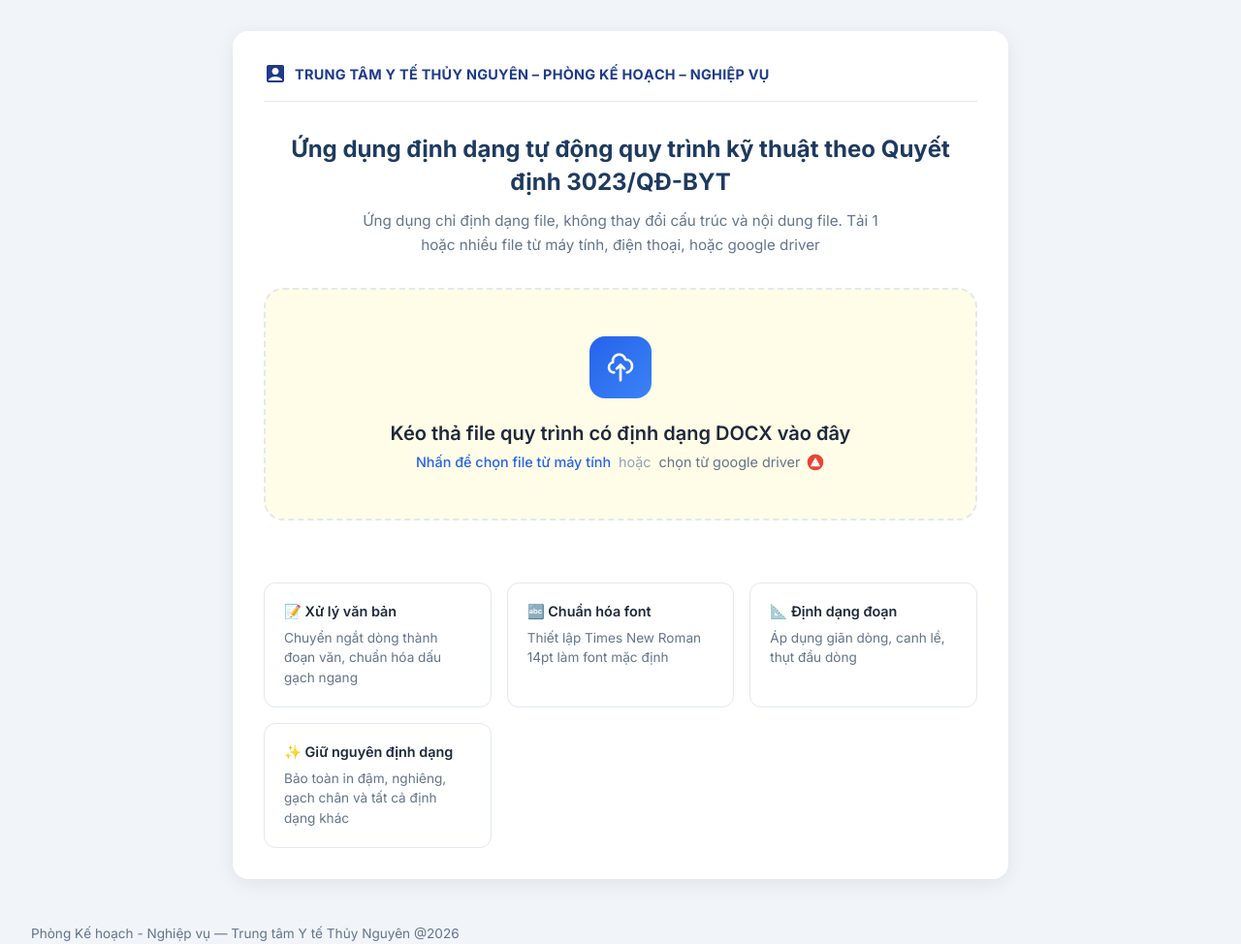
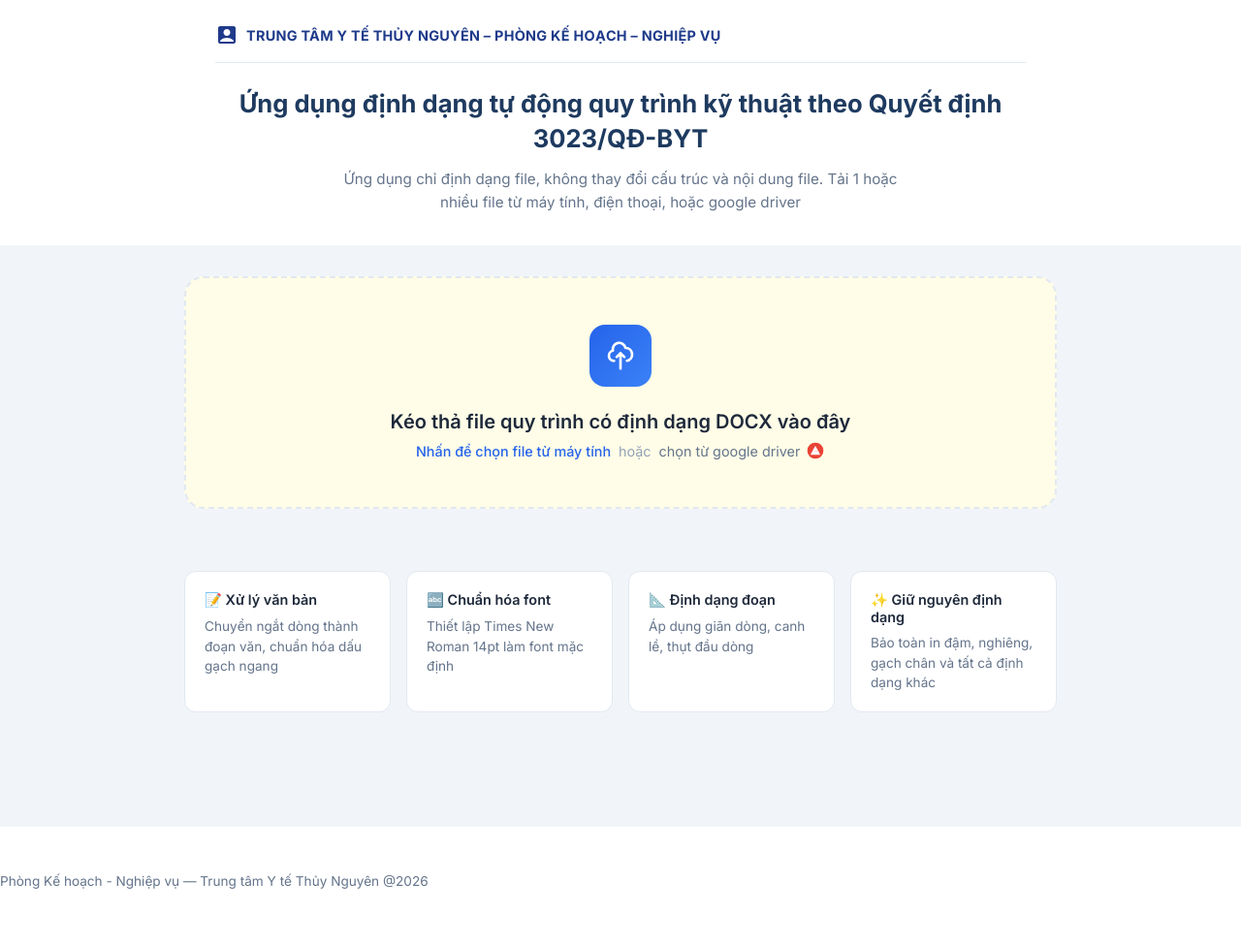
Before and after one commit to khoibmtn/format3023, a website: page public/index.html in a window 1280 px wide. Shown: the whole page at 97% size. After the commit the page ends 917 px from the top, so only its background shows below. Drawn offline with Linux system fonts and the light colour scheme.

Commit message:
UI: Full-width layout - white header section, gray content section

```diff
--- a/public/index.html
+++ b/public/index.html
@@ -34,19 +34,31 @@
 
     body {
       font-family: 'Inter', -apple-system, BlinkMacSystemFont, sans-serif;
-      background: #f1f5f9;
+      background: white;
       color: var(--text-primary);
       min-height: 100vh;
-      padding: 2rem;
+      margin: 0;
+      padding: 0;
     }
 
-    .container {
-      max-width: 800px;
+    /* Header Section - White background */
+    .header-section {
+      background: white;
+      padding: 1.5rem 2rem 2rem;
+      max-width: 900px;
       margin: 0 auto;
-      background: white;
-      border-radius: 16px;
+    }
+
+    /* Content Section - Gray background */
+    .content-section {
+      background: #f1f5f9;
       padding: 2rem;
-      box-shadow: 0 4px 20px rgba(0, 0, 0, 0.08);
+      min-height: calc(100vh - 200px);
+    }
+
+    .content-wrapper {
+      max-width: 900px;
+      margin: 0 auto;
     }
 
     /* Header - Organization Name */
@@ -54,7 +66,7 @@
       display: flex;
       align-items: center;
       gap: 0.5rem;
-      margin-bottom: 2rem;
+      margin-bottom: 1.5rem;
       padding-bottom: 1rem;
       border-bottom: 1px solid #e2e8f0;
     }
@@ -76,11 +88,11 @@
     /* Main Content */
     .main-content {
       text-align: center;
-      margin-bottom: 2rem;
+      margin-bottom: 0;
     }
 
     .main-title {
-      font-size: 1.5rem;
+      font-size: 1.6rem;
       font-weight: 700;
       color: #1e3a5f;
       margin-bottom: 0.75rem;
@@ -91,7 +103,7 @@
       color: #64748b;
       font-size: 0.95rem;
       line-height: 1.6;
-      max-width: 550px;
+      max-width: 600px;
       margin: 0 auto;
     }
 
@@ -614,7 +626,8 @@
 </head>
 
 <body>
-  <div class="container">
+  <!-- Header Section - White Background -->
+  <div class="header-section">
     <!-- Organization Header - Top Left -->
     <div class="org-header">
       <svg class="org-icon" fill="currentColor" viewBox="0 0 24 24">
@@ -630,7 +643,11 @@
       <p class="main-desc">Ứng dụng chỉ định dạng file, không thay đổi cấu trúc và nội dung file. Tải 1 hoặc nhiều file
         từ máy tính, điện thoại, hoặc google driver</p>
     </div>
+  </div>
 
+  <!-- Content Section - Gray Background -->
+  <div class="content-section">
+    <div class="content-wrapper">
       <!-- VIEW 1: Upload View -->
       <div class="view active" id="uploadView">
         <div class="upload-zone" id="uploadZone">
@@ -727,6 +744,10 @@
         </div>
       </div>
     </div>
+    <!-- End content-wrapper -->
+  </div>
+  </div>
+  <!-- End content-section -->
 
   <footer>Phòng Kế hoạch - Nghiệp vụ — Trung tâm Y tế Thủy Nguyên @2026</footer>
 
```
Lines whose indentation alone changed are shown as unchanged.
